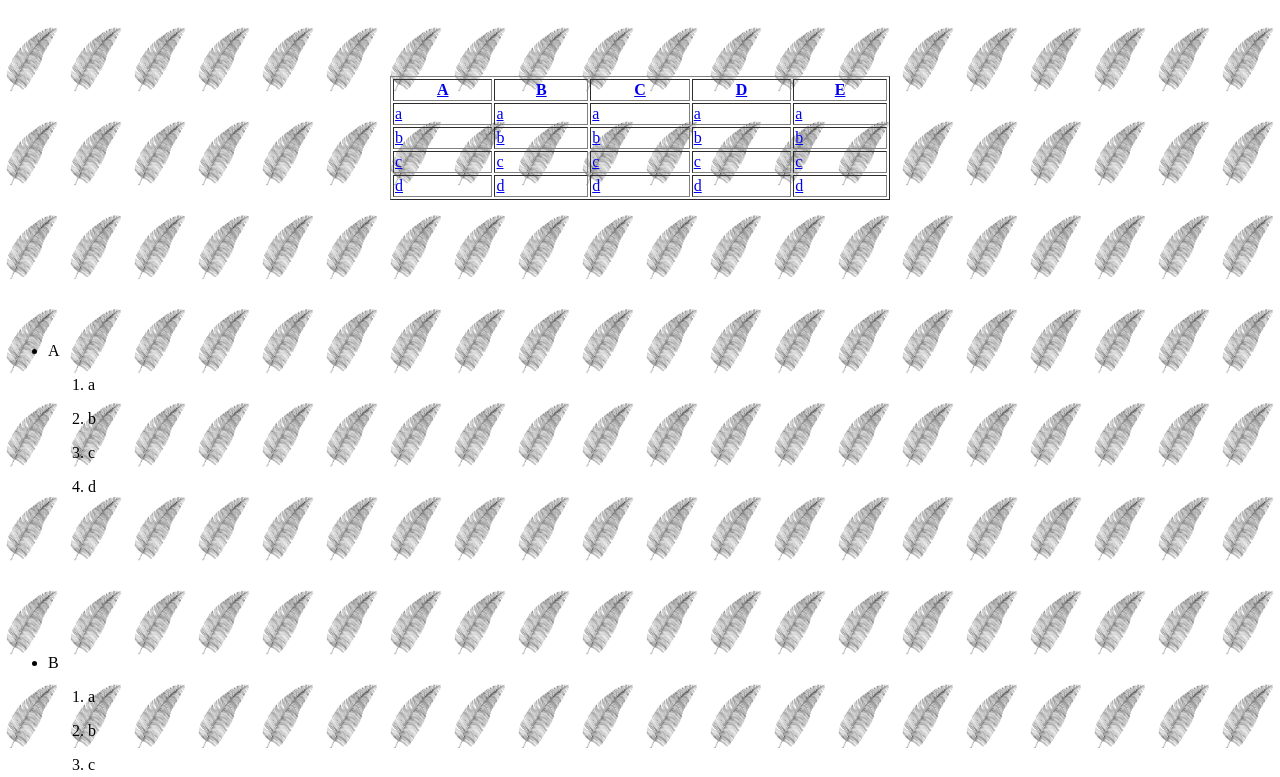
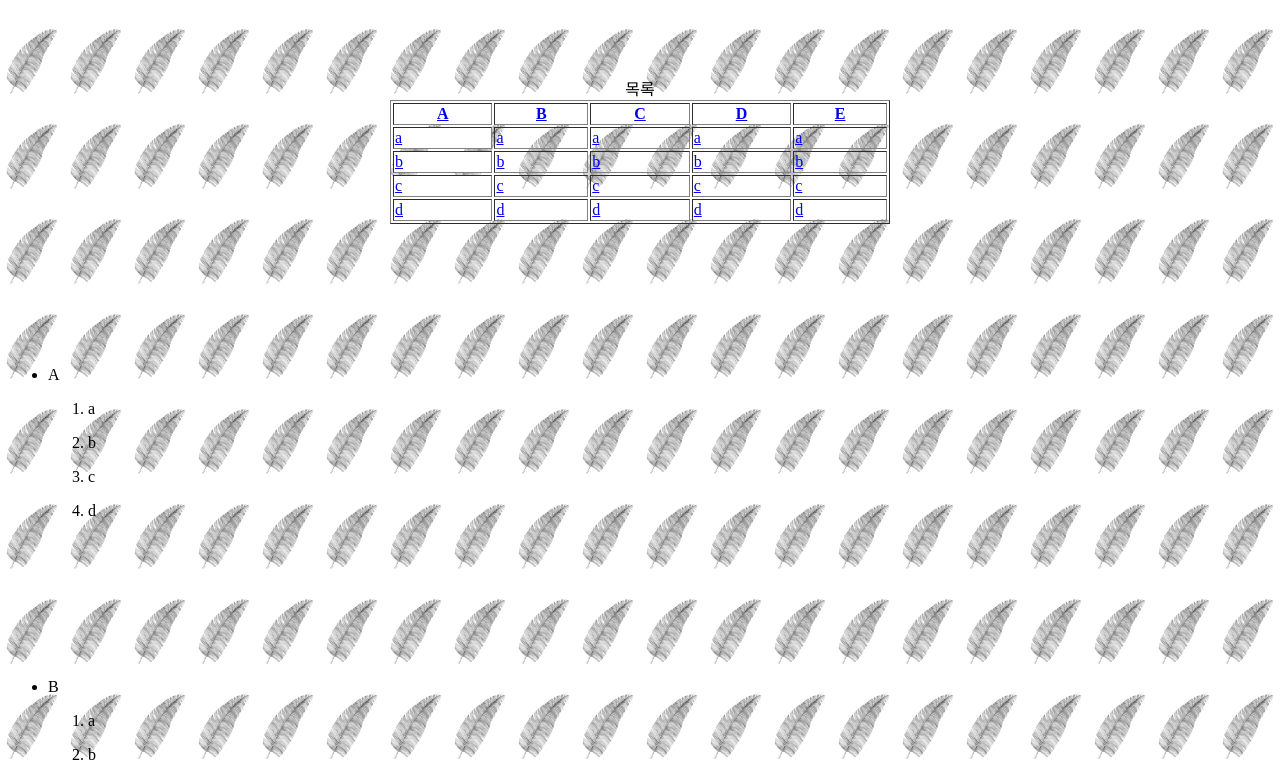
Before and after one commit to BAE-JI-WANG/wenhosting_20210203, a plain HTML site: page introduce.html in a window 1280 px wide. Shown: the part 85-862 px from the top of the page. Drawn offline with Linux system fonts and the light colour scheme.

Commit message:
20210205

```diff
--- a/introduce.html
+++ b/introduce.html
@@ -10,8 +10,7 @@
             background-image:url(leaf.jpg);
             background-size: 5% 5%;
             background-repeat: 3;
-            background-position: 0% 0%;
-            position: 50% 50%;
+            background-position: 0% 0%
         }
         h1
         {
@@ -55,6 +54,10 @@
     <br>
 <center>
     <table border="1" width="500" height="100">
+        <colgroup>
+        <col style="background: white;">
+        </colgroup>
+        <caption>목록</caption>
         <tr>
             <th><a href="#A">A</a></th>
             <th><a href="#B">B</a></th>
```
